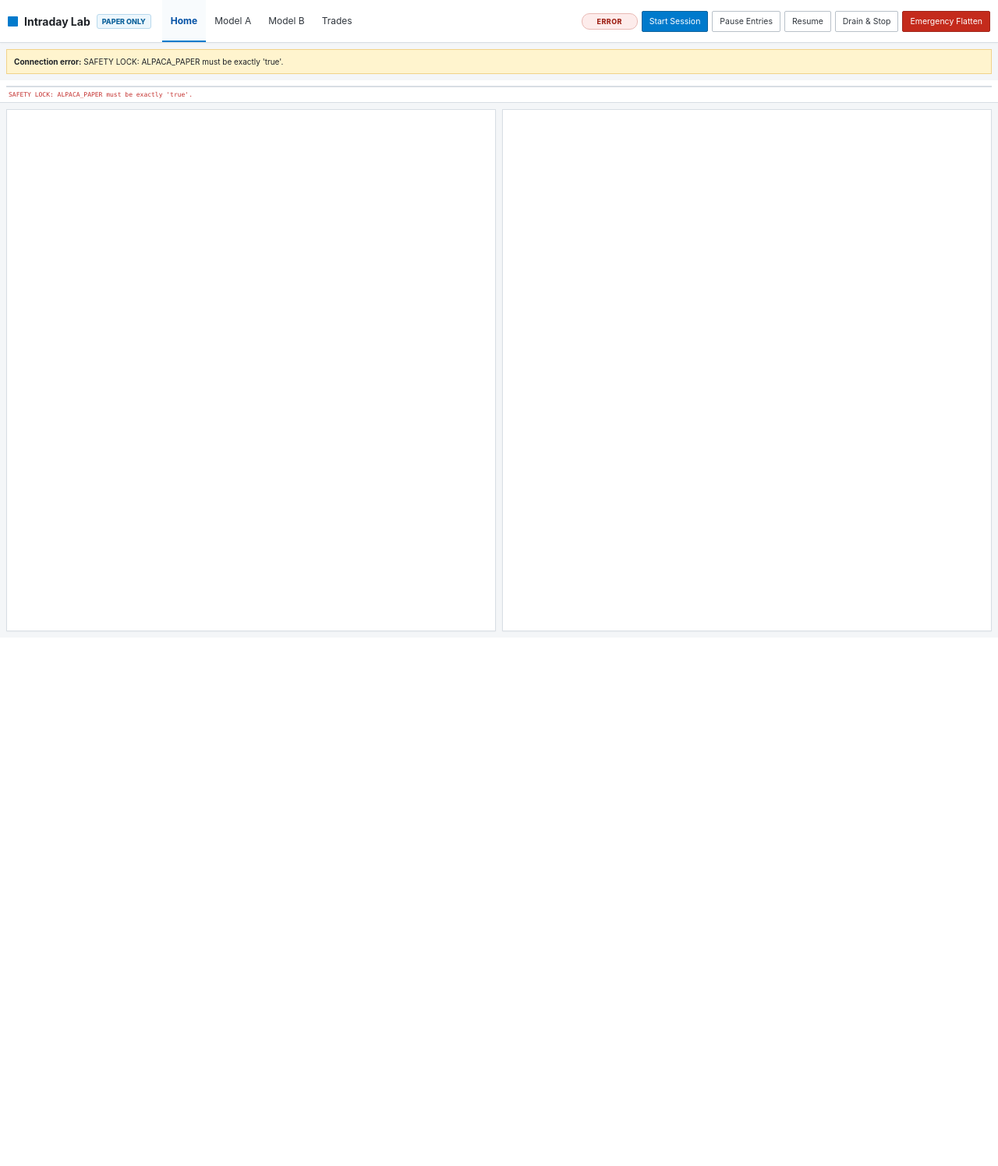
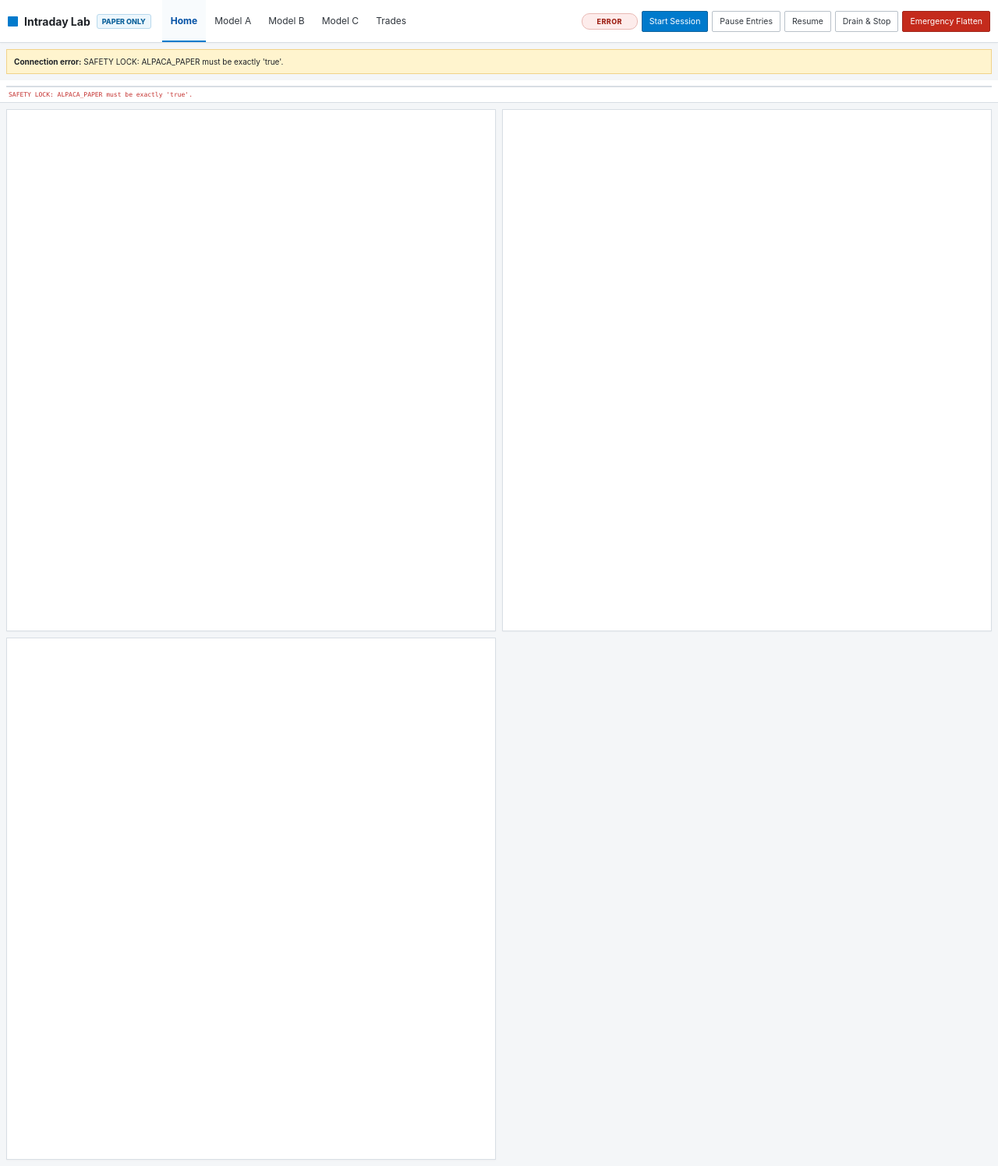
Before and after one commit to raviparam-otw/marketAnalysis, a FastAPI app: page / in a window 1280 px wide. Shown: the whole page at 78% size. Before the commit the page ends 812 px from the top, so only its background shows below. Run offline with FastAPI, Linux system fonts and the light colour scheme.

Commit message:
Add Model C to home and trade dashboards

```diff
--- a/src/intraday_lab/templates/dashboard.html
+++ b/src/intraday_lab/templates/dashboard.html
@@ -18,6 +18,7 @@
       <a href="/" class="nav-link {% if view == 'compare' %}active{% endif %}">Home</a>
       <a href="/model/A" class="nav-link {% if view == 'A' %}active{% endif %}">Model A</a>
       <a href="/model/B" class="nav-link {% if view == 'B' %}active{% endif %}">Model B</a>
+      <a href="/model/C" class="nav-link {% if view == 'C' %}active{% endif %}">Model C</a>
       <a href="/trades" class="nav-link {% if view == 'trades' %}active{% endif %}">Trades</a>
     </nav>
 
@@ -44,6 +45,7 @@
     <section id="compare-view" class="compare-grid">
       <article class="model-panel" data-model="A"></article>
       <article class="model-panel" data-model="B"></article>
+      <article class="model-panel" data-model="C"></article>
     </section>
 
     <section id="single-view" class="single-view hidden">
@@ -69,6 +71,10 @@
           <div class="trade-panel-head"><span class="role-tag challenger">CHALLENGER</span><h2>Model B · Momentum Catalyst</h2></div>
           <div id="trades-b"></div>
         </article>
+        <article class="trade-panel">
+          <div class="trade-panel-head"><span class="role-tag adaptive">ADAPTIVE</span><h2>Model C · LLM Multi-Agent</h2></div>
+          <div id="trades-c"></div>
+        </article>
       </div>
     </section>
   </main>
```
